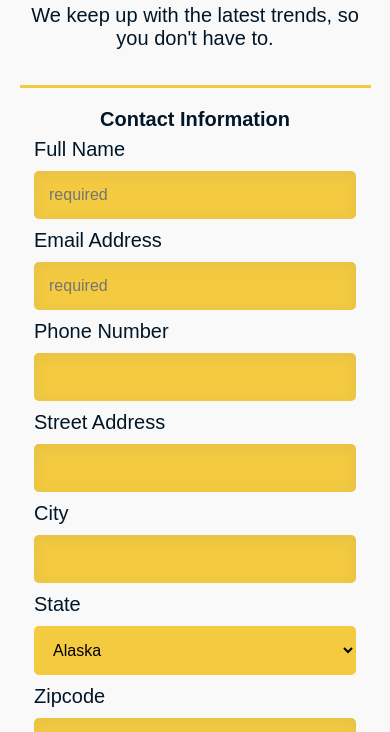
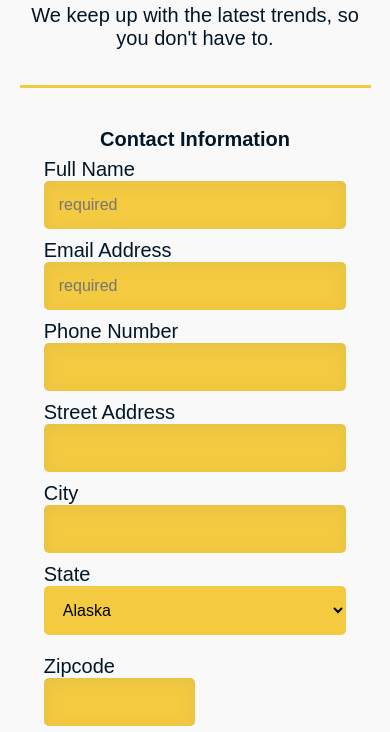
Before and after one commit to melissalareec/treehouse03-sampleform, a plain HTML site: page index.html in a window 390 px wide. Shown: the part 368-1100 px from the top of the page. Drawn offline with Linux system fonts and the light colour scheme; a web font is replaced by a local one.

Commit message:
Mobile flex and form validation fix

```diff
--- a/css/styles.css
+++ b/css/styles.css
@@ -67,29 +67,35 @@ button {
 
   /* FORM DISPLAY */
 
-  .form {
+  .form-wrapper {
       width: 100%;
-      margin: 15px auto;
-      padding: 20px;
-      display: flex;
+      margin: auto;
+  }
+
+  form {
+    display: flex;
+    flex-direction: column;
+    justify-content: center;
+    padding: 20px;
+  }
+
+  fieldset {
+    width: 95%;
+    border: none;
+    outline: none;
   }
 
 .flex {
     margin: auto;
-    width: 95%;
+    display: flex;
+    flex-direction: column;
+    justify-content: space-around;
+}
+
+.contact {
     display: flex;
     flex-direction: column;
     justify-content: space-between;
-}
-
-.flex fieldset {
-    padding-bottom: 10px;
-    border: none;
-}
-
-fieldset label,
-fieldset input,
-fieldset select {
     margin-bottom: 10px;
 }
 
@@ -117,7 +123,6 @@ button  {
     cursor: pointer;
 }
 
-
 input:focus,
 select:focus,
 textarea:focus {
@@ -133,6 +138,14 @@ select:hover,
 textarea:hover {
     background: rgba(0, 0, 0, 5%)
 
+}
+
+input[type="number"] {
+    width: 50%;
+}
+
+label[for="zip"] {
+    margin-top: 10px;
 }
 
 .group {
@@ -160,9 +173,6 @@ textarea:hover {
 label[for="comment"] {
     margin-top: 20px;
    margin-bottom: 10px;
-}
-
-input[for="comment"] {
 }
 
 /* BUTTON */
@@ -203,4 +213,18 @@ footer {
        margin: auto;
         width: 50%;
 }
+.contact {
+    display: flex;
+    flex-direction: row;
+    justify-content: flex-start;
 }
+
+.contact label {
+    min-width: 120px;
+}
+
+input[type="number"] {
+    width: 30%;
+}
+
+}
--- a/index.html
+++ b/index.html
@@ -21,28 +21,39 @@
     </div>
 
     <div class="form-wrapper">
-        <form action="index.html" method="post" class= "flex">
+        <form action="index.html" method="post" >
 
             <fieldset class="flex">
 
                     <legend class="simple">Contact Information</legend>
 
-                    <label for="name" class="">Full Name</label>
-                    <input type="text" id="name" placeholder="required" name="user_name" class="color">
+                    <div class="contact">
+                        <label for="name">Full Name</label>
+                        <input type="text" id="name" placeholder="required" name="user_name" class="color" required>
+                    </div>
 
-                    <label for="email" class="">Email Address</label>
-                    <input type="email" id="email" placeholder="required" name="user_email" class="color">
+                    <div class="contact">
+                        <label for="email">Email Address</label>
+                        <input type="email" id="email" placeholder="required" name="user_email" class="color" required>
+                    </div>
 
-                    <label for="tel" class="">Phone Number</label>
+                    <div class="contact">
+                        <label for="tel">Phone Number</label>
                         <input type="tel" id="tel" name="user_tel" class="color">
+                    </div>
 
-                    <label for="address" class="">Street Address</label>
+                    <div class="contact">
+                        <label for="address">Street Address</label>
                         <input type="text" id="address" name="user_address" class="color">
+                    </div>
 
-                    <label for="city" class="">City</label>
+                    <div class="contact">
+                        <label for="city">City</label>
                         <input type="text" id="city" name="user_city" class="color">
+                    </div>
 
-                    <label for="state" class="">State</label>
+                    <div class="contact">
+                        <label for="state">State</label>
                         <select id="state" name="state" class="color">
                             <option value="alaska">Alaska</option>
                             <option value="arkansas">Arkansas</option>
@@ -52,9 +63,12 @@
                             <option value="colorado">Colorado</option>
                             <option value="connecticut">Connecticut</option>
                         </select>
+                    </div>
 
-                    <label for="zip" class="">Zipcode</label>
+                    <div class="contact">
+                        <label for="zip">Zipcode</label>
                         <input type="number" id="zip" name="user_zip" class="color">
+                    </div>
 
             </fieldset>
 
```
Lines whose indentation alone changed are shown as unchanged.
